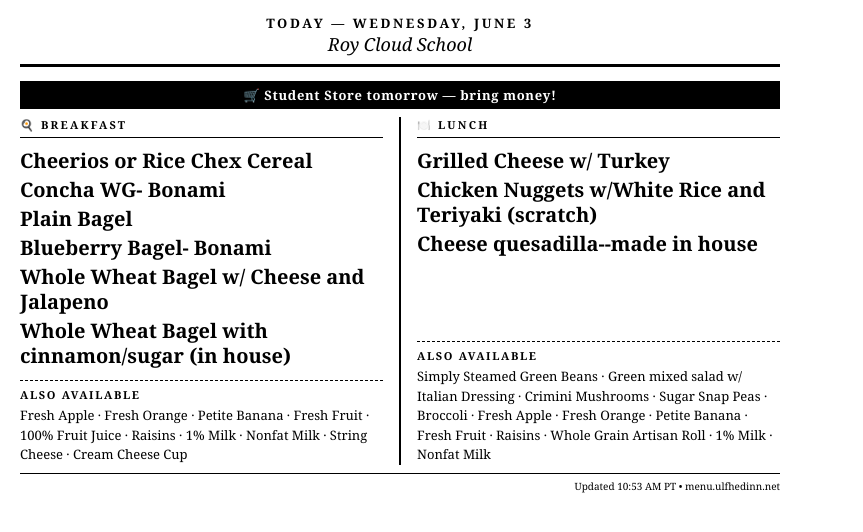
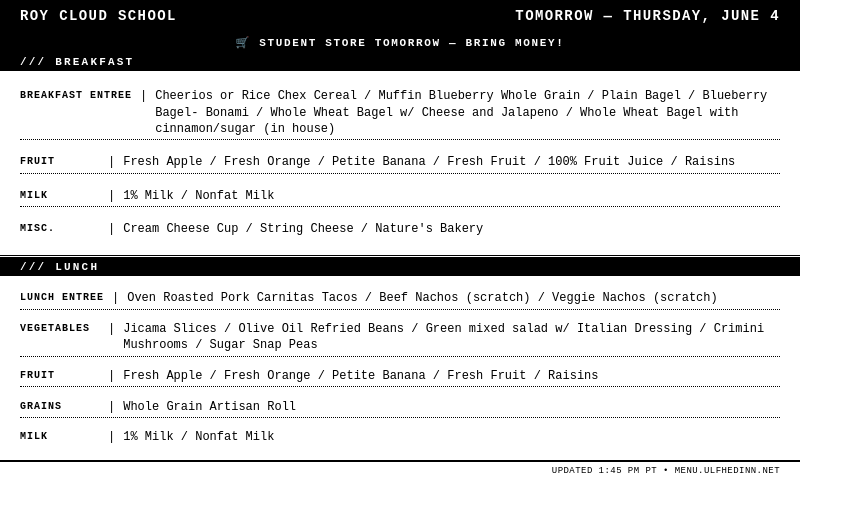
Before and after one commit to jarvis-jonsbot/trmnl-school-menu, a website: page docs/index.html in a window 1280 px wide. Shown: the whole page, without its empty margins (0-863 px from the left). Drawn offline with Linux system fonts and the light colour scheme.

Commit message:
Update menu for 2026-06-03

```diff
--- a/docs/index.html
+++ b/docs/index.html
@@ -3,54 +3,92 @@
 <head>
   <meta charset="UTF-8">
   <meta name="viewport" content="width=800">
-  <title>Roy Cloud Menu — Wednesday, June 3</title>
+  <title>Roy Cloud Menu — Thursday, June 4</title>
   <style>
     * { margin: 0; padding: 0; box-sizing: border-box; }
     body {
       width: 800px; height: 480px;
       background: #fff; color: #000;
-      font-family: Georgia, serif;
+      font-family: 'Courier New', Courier, monospace;
       overflow: hidden;
       display: flex; flex-direction: column;
-      padding: 14px 20px 10px;
     }
-    .header { text-align: center; border-bottom: 3px solid #000; padding-bottom: 8px; margin-bottom: 14px; }
-    .day { font-size: 13px; letter-spacing: 0.2em; text-transform: uppercase; font-weight: bold; }
-    .school { font-size: 18px; font-style: italic; }
-    .cols { display: flex; gap: 0; flex: 1; }
-    .col { flex: 1; display: flex; flex-direction: column; padding: 0 16px; }
-    .col:first-child { border-right: 2px solid #000; padding-left: 0; }
-    .col:last-child { padding-right: 0; }
-    .col-title { font-size: 11px; letter-spacing: 0.2em; text-transform: uppercase; font-weight: bold; border-bottom: 1px solid #000; padding-bottom: 5px; margin-bottom: 10px; }
-    .entrees { flex: 1; display: flex; flex-direction: column; gap: 4px; margin-bottom: 12px; }
-    .entree-item { font-size: 20px; line-height: 1.25; font-weight: bold; }
-    .also-label { font-size: 11px; letter-spacing: 0.15em; text-transform: uppercase; font-weight: bold; margin-bottom: 4px; border-top: 1px dashed #000; padding-top: 6px; }
-    .also-items { font-size: 13px; line-height: 1.5; }
-    .no-menu { font-size: 13px; font-style: italic; }
-    footer { font-size: 10px; text-align: right; border-top: 1px solid #000; padding-top: 5px; margin-top: 8px; }
-    .reminder-banner { background: #000; color: #fff; text-align: center; font-size: 13px; font-weight: bold; letter-spacing: 0.05em; padding: 5px 12px; margin-bottom: 8px; }
+    .top-bar {
+      display: flex; justify-content: space-between; align-items: center;
+      background: #000; color: #fff;
+      padding: 8px 20px;
+      font-size: 14px; letter-spacing: 0.1em; text-transform: uppercase; font-weight: bold;
+    }
+    .content { flex: 1; display: flex; flex-direction: column; overflow: hidden; }
+    .meal-section { flex: 1; display: flex; flex-direction: column; }
+    .meal-section:first-child { border-bottom: 3px double #000; }
+    .meal-header {
+      background: #000; color: #fff;
+      font-size: 11px; font-weight: bold; letter-spacing: 0.2em; text-transform: uppercase;
+      padding: 3px 20px;
+    }
+    .cat-rows { flex: 1; display: flex; flex-direction: column; justify-content: space-evenly; padding: 3px 20px; }
+    .cat-row { display: flex; font-size: 12px; line-height: 1.35; border-bottom: 1px dotted #000; padding: 2px 0; }
+    .cat-row:last-child { border-bottom: none; }
+    .cat-name { min-width: 80px; font-weight: bold; text-transform: uppercase; font-size: 10px; letter-spacing: 0.1em; padding-top: 1px; flex-shrink: 0; }
+    .sep { margin: 0 8px; flex-shrink: 0; }
+    .cat-items { flex: 1; }
+    footer { font-size: 9px; text-align: right; border-top: 2px solid #000; padding: 4px 20px; letter-spacing: 0.05em; text-transform: uppercase; }
+    .reminder-banner { background: #000; color: #fff; text-align: center; font-size: 11px; font-weight: bold; letter-spacing: 0.15em; text-transform: uppercase; padding: 4px 20px; }
   </style>
 </head>
 <body>
-  <div class="header">
-    <div class="day">Today — Wednesday, June 3</div>
-    <div class="school">Roy Cloud School</div>
+  <div class="top-bar">
+    <span>Roy Cloud School</span>
+    <span>Tomorrow — Thursday, June 4</span>
   </div>
   <div class="reminder-banner">🛒 Student Store tomorrow — bring money!</div>
-  <div class="cols">
-
-      <div class="col">
-        <div class="col-title">🍳 Breakfast</div>
-        <div class="entrees"><div class="entree-item">Cheerios or Rice Chex Cereal</div><div class="entree-item">Concha WG- Bonami</div><div class="entree-item">Plain Bagel</div><div class="entree-item">Blueberry Bagel- Bonami</div><div class="entree-item">Whole Wheat Bagel w/ Cheese and Jalapeno</div><div class="entree-item">Whole Wheat Bagel with cinnamon/sugar (in house)</div></div>
-        <div class="also-label">Also available</div><div class="also-items">Fresh Apple · Fresh Orange · Petite Banana · Fresh Fruit · 100% Fruit Juice · Raisins · 1% Milk · Nonfat Milk · String Cheese · Cream Cheese Cup</div>
+  <div class="content">
+    <div class="meal-section">
+      <div class="meal-header">/// Breakfast</div>
+      <div class="cat-rows">
+      <div class="cat-row">
+        <span class="cat-name">Breakfast Entree</span><span class="sep">|</span>
+        <span class="cat-items">Cheerios or Rice Chex Cereal / Muffin Blueberry Whole Grain / Plain Bagel / Blueberry Bagel- Bonami / Whole Wheat Bagel w/ Cheese and Jalapeno / Whole Wheat Bagel with cinnamon/sugar (in house)</span>
       </div>
-
-      <div class="col">
-        <div class="col-title">🍽️ Lunch</div>
-        <div class="entrees"><div class="entree-item">Grilled Cheese w/ Turkey</div><div class="entree-item">Chicken Nuggets w/White Rice and Teriyaki (scratch)</div><div class="entree-item">Cheese quesadilla--made in house</div></div>
-        <div class="also-label">Also available</div><div class="also-items">Simply Steamed Green Beans · Green mixed salad w/ Italian Dressing · Crimini Mushrooms · Sugar Snap Peas · Broccoli · Fresh Apple · Fresh Orange · Petite Banana · Fresh Fruit · Raisins · Whole Grain Artisan Roll · 1% Milk · Nonfat Milk</div>
+      <div class="cat-row">
+        <span class="cat-name">Fruit</span><span class="sep">|</span>
+        <span class="cat-items">Fresh Apple / Fresh Orange / Petite Banana / Fresh Fruit / 100% Fruit Juice / Raisins</span>
       </div>
+      <div class="cat-row">
+        <span class="cat-name">Milk</span><span class="sep">|</span>
+        <span class="cat-items">1% Milk / Nonfat Milk</span>
+      </div>
+      <div class="cat-row">
+        <span class="cat-name">Misc.</span><span class="sep">|</span>
+        <span class="cat-items">Cream Cheese Cup / String Cheese / Nature's Bakery</span>
+      </div></div>
+    </div>
+    <div class="meal-section">
+      <div class="meal-header">/// Lunch</div>
+      <div class="cat-rows">
+      <div class="cat-row">
+        <span class="cat-name">Lunch Entree</span><span class="sep">|</span>
+        <span class="cat-items">Oven Roasted Pork Carnitas Tacos / Beef Nachos (scratch) / Veggie Nachos (scratch)</span>
+      </div>
+      <div class="cat-row">
+        <span class="cat-name">Vegetables</span><span class="sep">|</span>
+        <span class="cat-items">Jicama Slices / Olive Oil Refried Beans / Green mixed salad w/ Italian Dressing / Crimini Mushrooms / Sugar Snap Peas</span>
+      </div>
+      <div class="cat-row">
+        <span class="cat-name">Fruit</span><span class="sep">|</span>
+        <span class="cat-items">Fresh Apple / Fresh Orange / Petite Banana / Fresh Fruit / Raisins</span>
+      </div>
+      <div class="cat-row">
+        <span class="cat-name">Grains</span><span class="sep">|</span>
+        <span class="cat-items">Whole Grain Artisan Roll</span>
+      </div>
+      <div class="cat-row">
+        <span class="cat-name">Milk</span><span class="sep">|</span>
+        <span class="cat-items">1% Milk / Nonfat Milk</span>
+      </div></div>
+    </div>
   </div>
-  <footer>Updated 10:53 AM PT &bull; menu.ulfhedinn.net</footer>
+  <footer>Updated 1:45 PM PT &bull; menu.ulfhedinn.net</footer>
 </body>
 </html>
```
